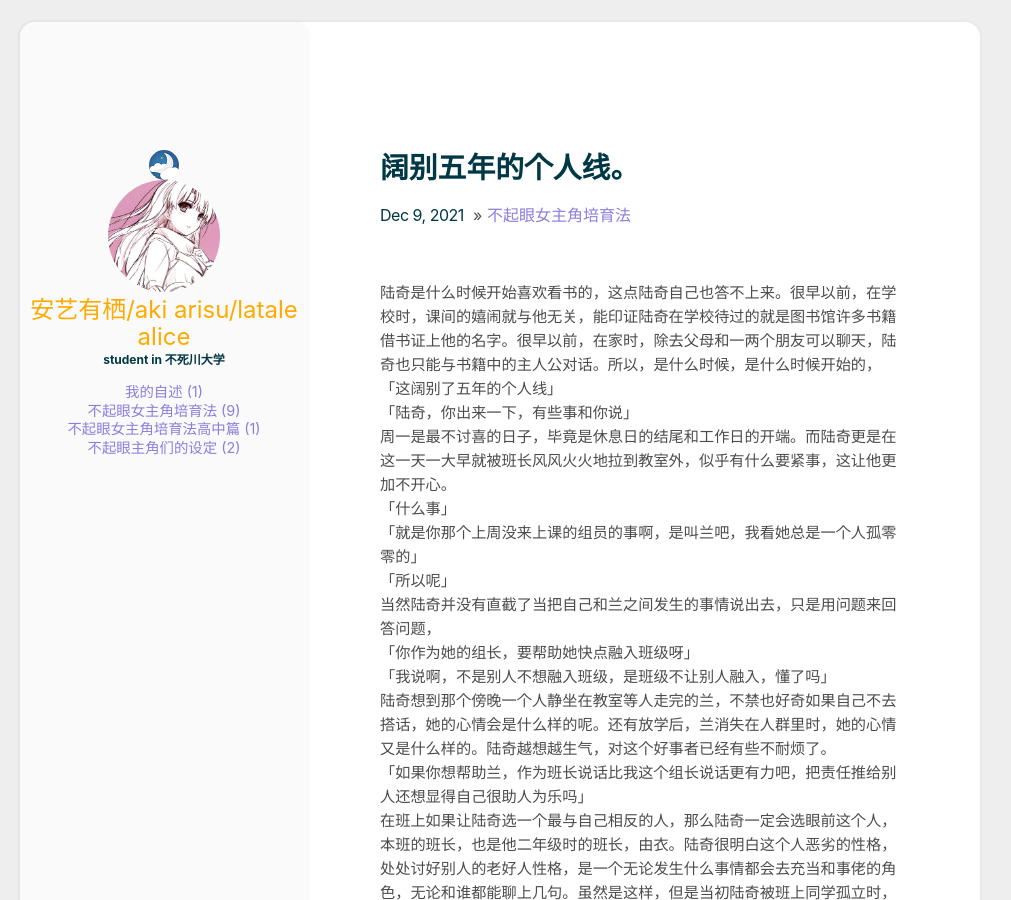
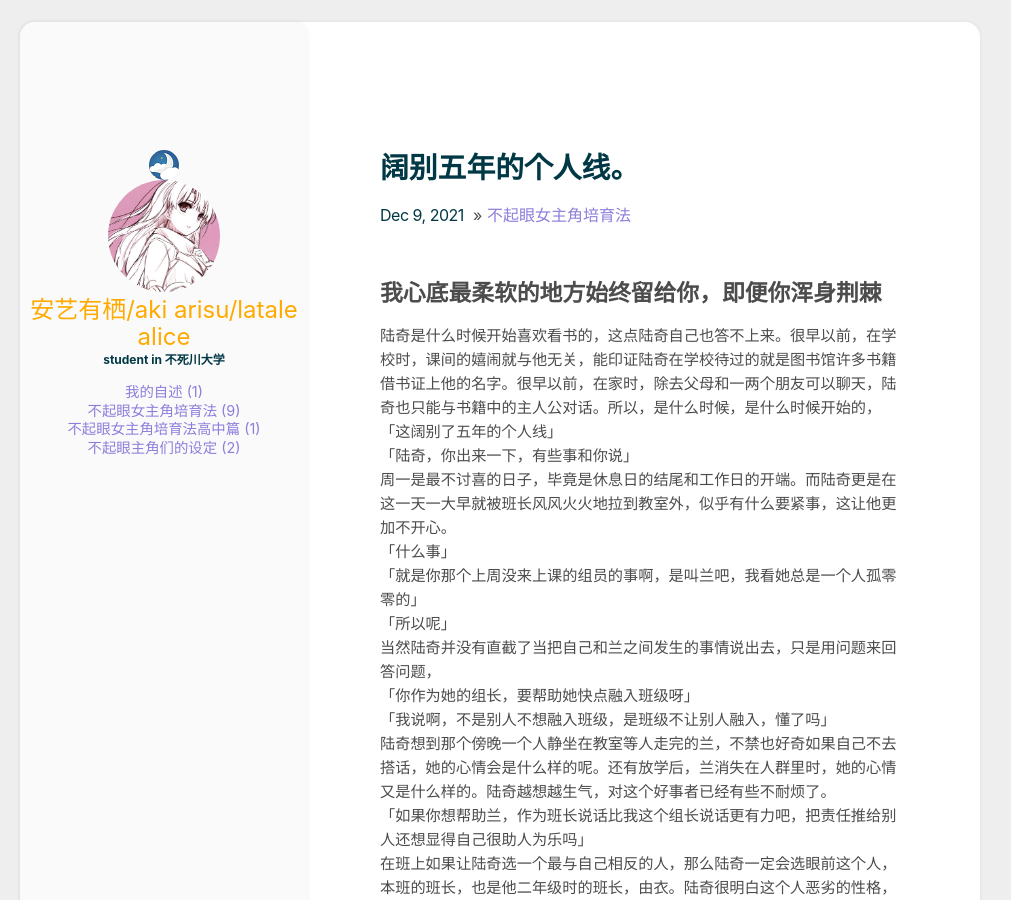
Before and after one commit to latalealice/latalealice.github.io, a Jekyll site: the page built from _posts/2021-12-9-阔别五年的个人线.md, in a window 1280 px wide and 900 px high. Shown: the whole window, without its empty margins (140-1151 px from the left). Built offline with Jekyll 4.4.1, drawn with Linux system fonts in a browser that asks for light colours.

Commit message:
Update 2021-12-9-阔别五年的个人线.md

```diff
--- a/_posts/2021-12-9-阔别五年的个人线.md
+++ b/_posts/2021-12-9-阔别五年的个人线.md
@@ -3,6 +3,7 @@ layout: post
 category: 不起眼女主角培育法
 title: 阔别五年的个人线。
 ---
+## 我心底最柔软的地方始终留给你，即便你浑身荆棘
 陆奇是什么时候开始喜欢看书的，这点陆奇自己也答不上来。很早以前，在学校时，课间的嬉闹就与他无关，能印证陆奇在学校待过的就是图书馆许多书籍借书证上他的名字。很早以前，在家时，除去父母和一两个朋友可以聊天，陆奇也只能与书籍中的主人公对话。所以，是什么时候，是什么时候开始的，
 「这阔别了五年的个人线」
 「陆奇，你出来一下，有些事和你说」
```
